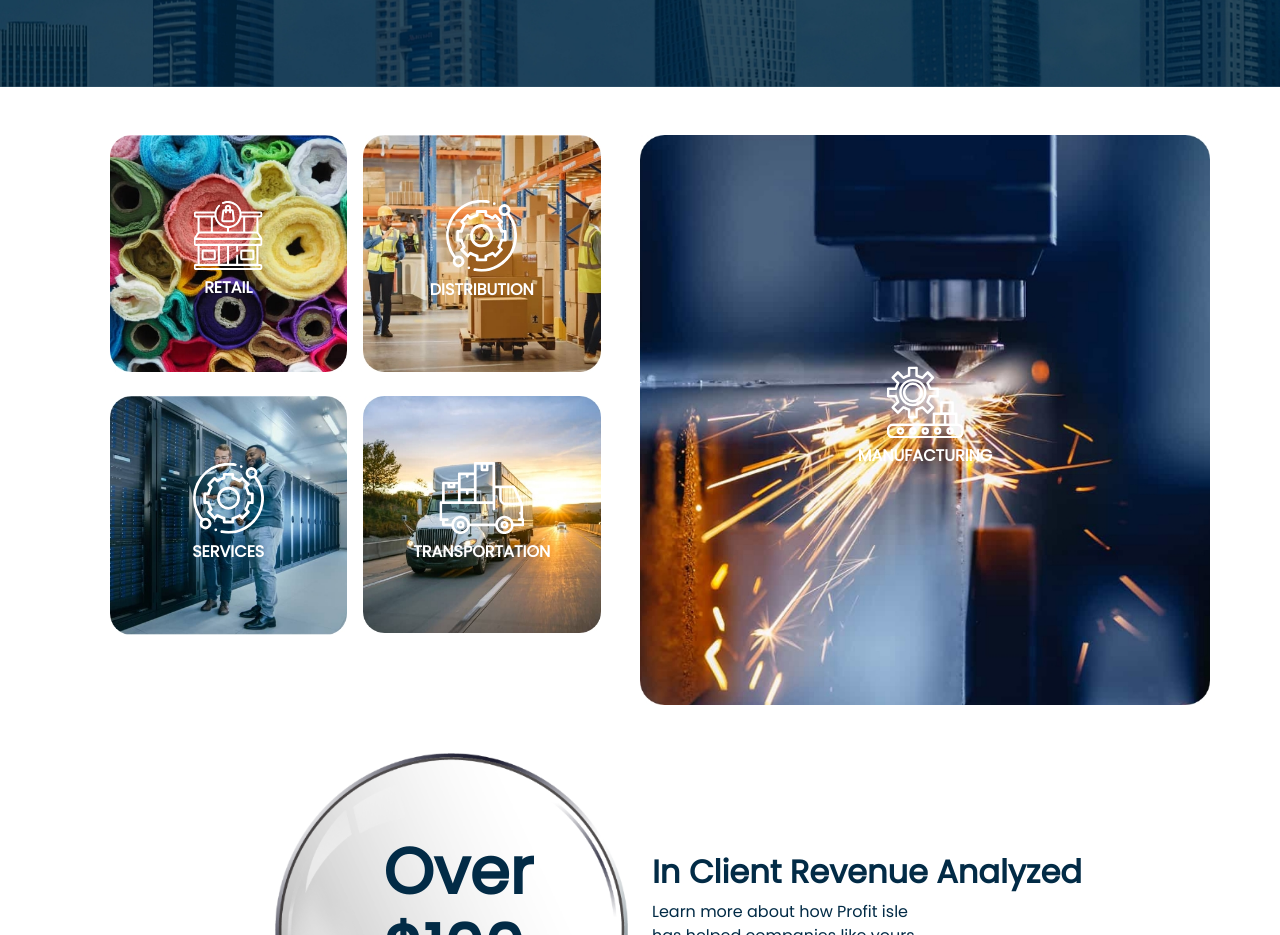
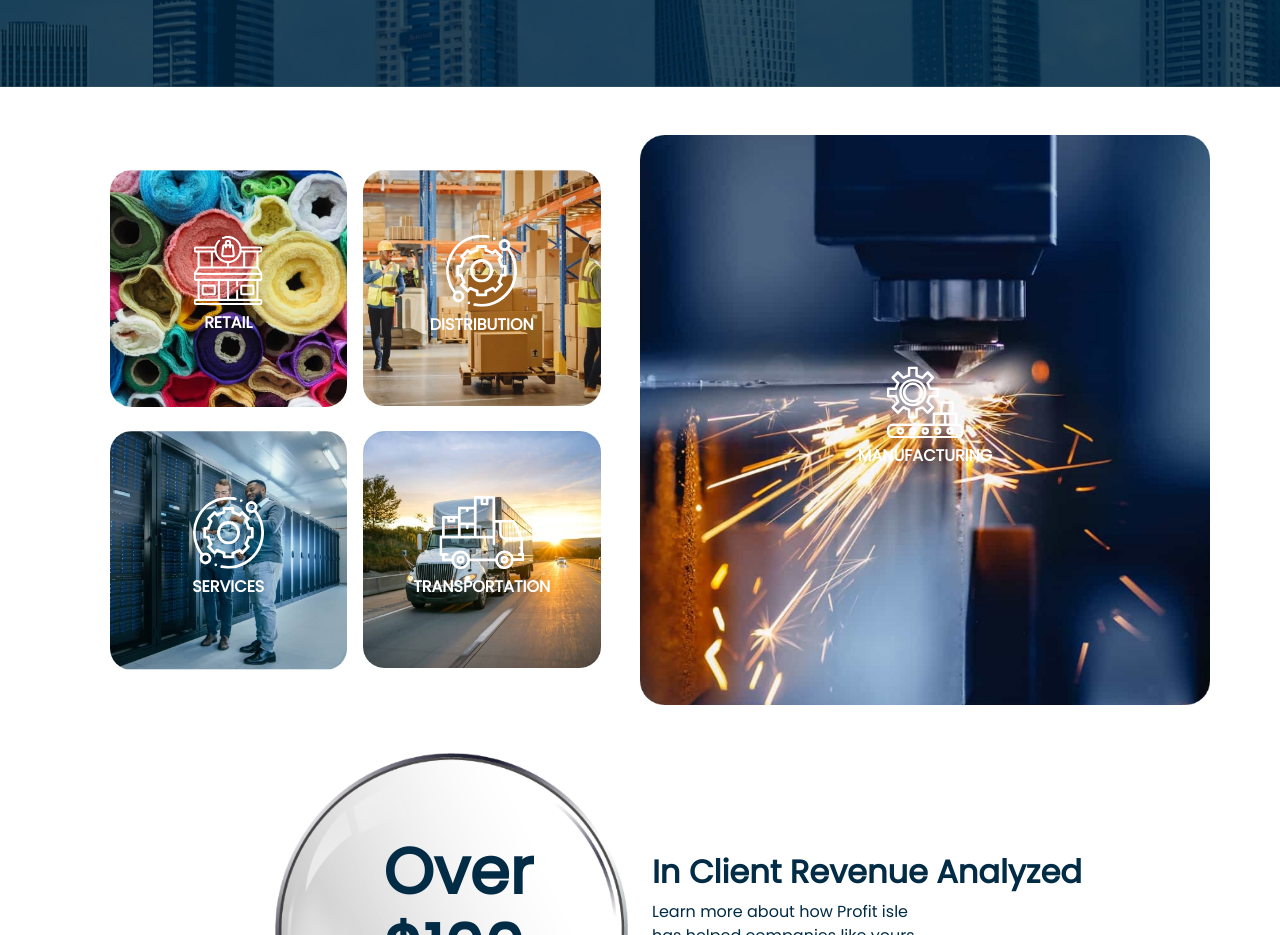
Before and after one commit to abiroot/profit-isle, a plain HTML site: page home/app.html in a window 1280 px wide. Shown: the part 3160-4095 px from the top of the page. Drawn offline with nearby package versions, Linux system fonts and the light colour scheme; files whose address does not match are found by name.

Commit message:
align icons grid

```diff
--- a/home/app.html
+++ b/home/app.html
@@ -158,7 +158,7 @@
 
     <!-- section-4 -->
     <div class="section-grid-icons container">
-        <div class="row mt-5">
+        <div class="row mt-5 align-items-center">
             <div class="col-md-6">
                 <div class="row justify-content-center">
                     <div class="col-5 p-0 me-3 position-relative grid-images-container">
```
